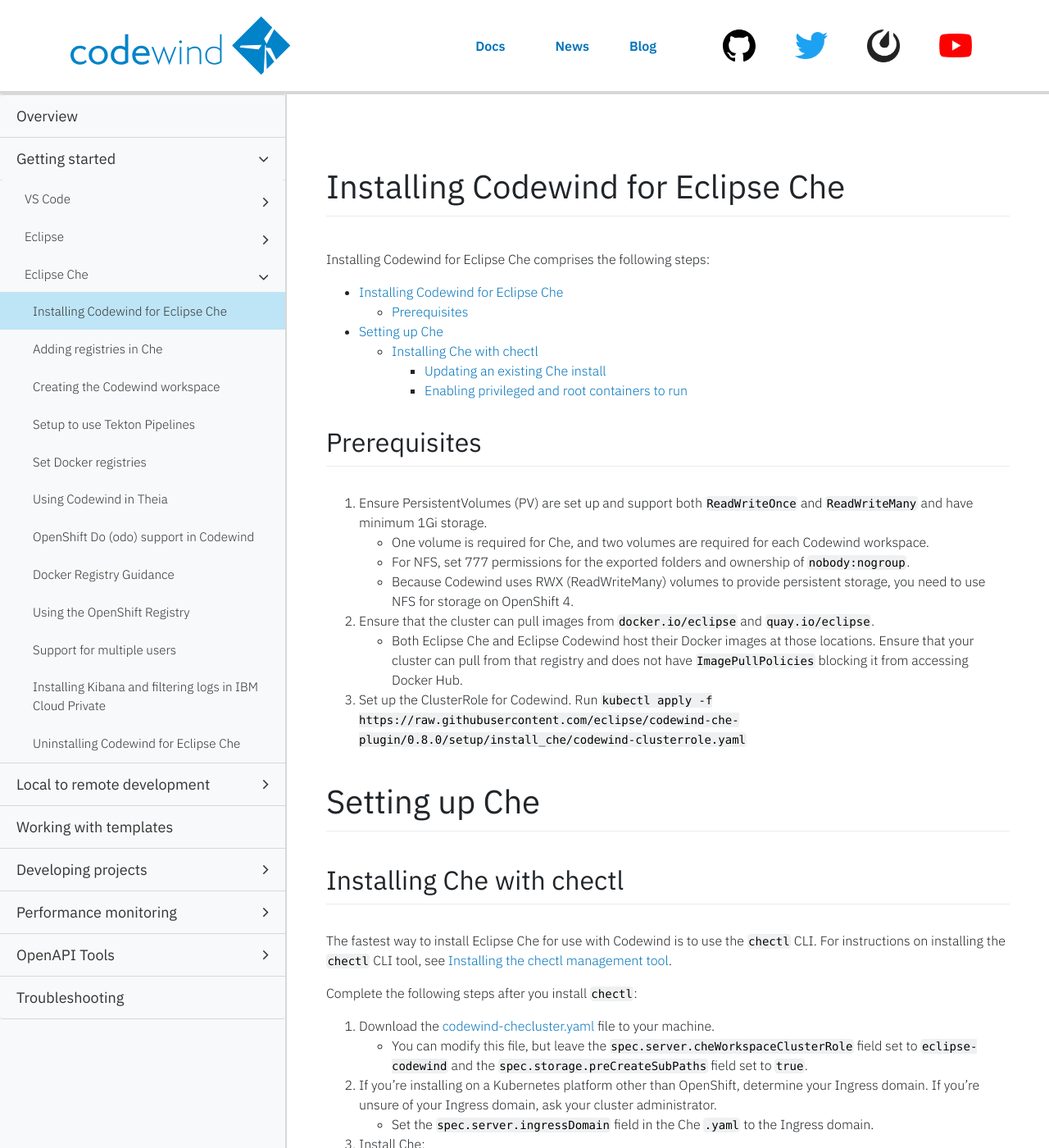
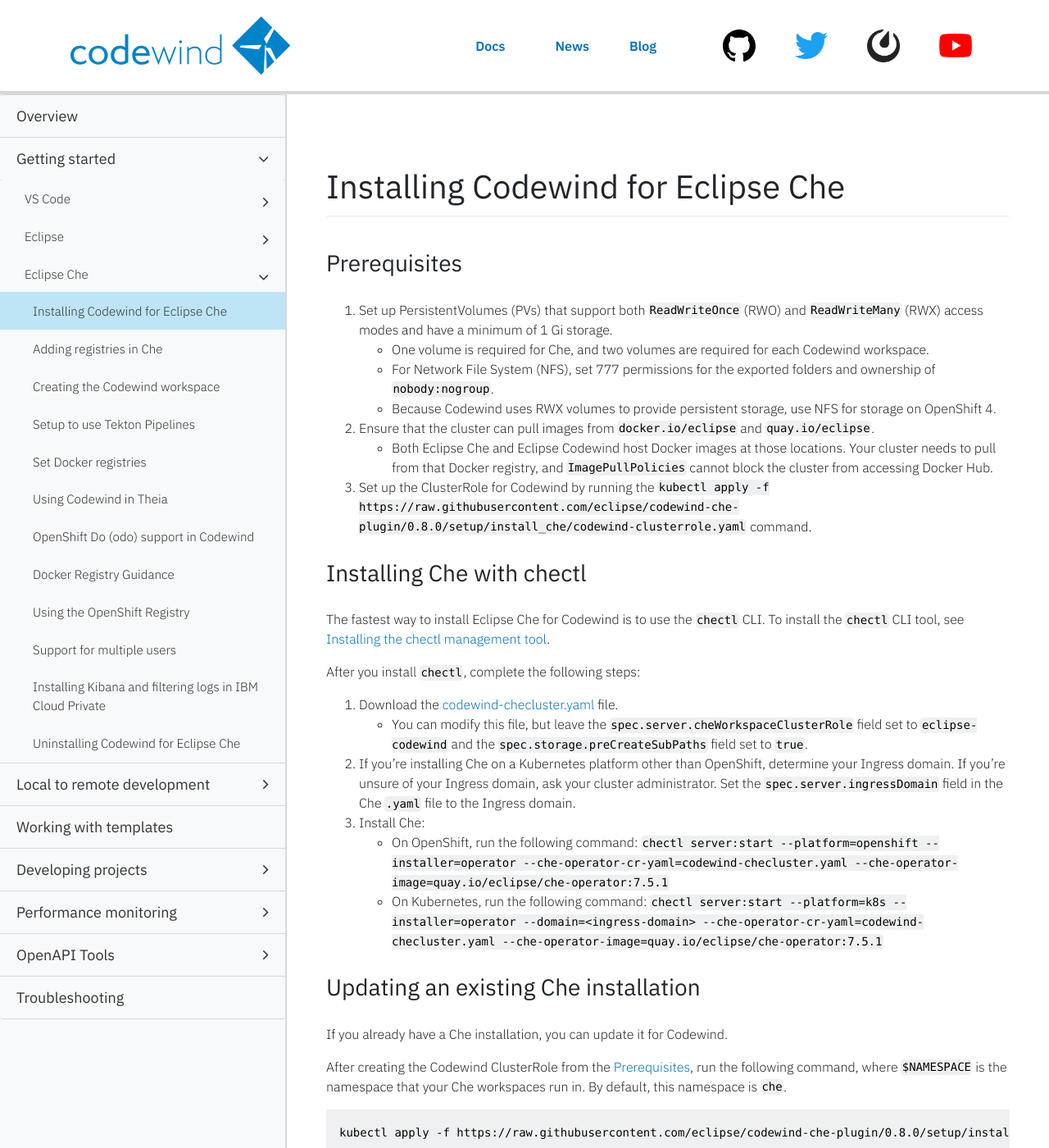
Before and after one commit to eclipse-archived/codewind-docs, a Jekyll site: the page built from docs/_documentations/mdt-che-installinfo.md, in a window 1280 px wide and 1400 px high. Shown: the whole window at 82% size. Built offline with Jekyll 4.4.1, drawn with Linux system fonts in a browser that asks for light colours; nearby versions of some CDN libraries; comment, search, counter and statistics services are not loaded; some of the changed text lies outside the part shown.

Commit message:
Grammar and style edits for installing Che
Signed-off-by: Sarah Ishida <sishida@us.ibm.com>

````diff
--- a/docs/_documentations/mdt-che-installinfo.md
+++ b/docs/_documentations/mdt-che-installinfo.md
@@ -1,61 +1,46 @@
 ---
 layout: docs
-title: Installing Codewind on the Cloud
-description: Installing Codewind on the Cloud
-keywords: build, deploy, IBM Cloud Private, install, installing, installation, chart, Helm, develop, cloud, public cloud, services, command line, cli, command, start, stop, update, open, delete, options, operation, devops, OpenShift, OKD
+title: Installing Codewind for Eclipse Che
+description: Installing Codewind for Eclipse Che
+keywords: build, deploy, install, installing, installation, chart, Helm, develop, cloud, public cloud, services, command line, cli, command, start, stop, update, open, delete, options, operation, devops, OpenShift, OKD
 duration: 1 minute
 permalink: mdt-che-installinfo
 type: document
-order: 20
-parent: root
 ---
 
 # Installing Codewind for Eclipse Che
 
-Installing Codewind for Eclipse Che comprises the following steps:
-- [Installing Codewind for Eclipse Che](#installing-codewind-for-eclipse-che)
-  - [Prerequisites](#prerequisites)
-- [Setting up Che](#setting-up-che)
-  - [Installing Che with chectl](#installing-che-with-chectl)
-    - [Updating an existing Che install](#updating-an-existing-che-install)
-    - [Enabling privileged and root containers to run](#enabling-privileged-and-root-containers-to-run)
+### Prerequisites
+1. Set up PersistentVolumes (PVs) that support both `ReadWriteOnce` (RWO) and `ReadWriteMany` (RWX) access modes and have a minimum of 1 Gi storage.
+   - One volume is required for Che, and two volumes are required for each Codewind workspace.
+   - For Network File System (NFS), set 777 permissions for the exported folders and ownership of `nobody:nogroup`.
+   - Because Codewind uses RWX volumes to provide persistent storage, use NFS for storage on OpenShift 4.
+2. Ensure that the cluster can pull images from `docker.io/eclipse` and `quay.io/eclipse`.
+   - Both Eclipse Che and Eclipse Codewind host Docker images at those locations. Your cluster needs to pull from that Docker registry, and `ImagePullPolicies` cannot block the cluster from accessing Docker Hub.
+3. Set up the ClusterRole for Codewind by running the `kubectl apply -f https://raw.githubusercontent.com/eclipse/codewind-che-plugin/0.8.0/setup/install_che/codewind-clusterrole.yaml` command.
 
-## Prerequisites
-1. Ensure PersistentVolumes (PV) are set up and support both `ReadWriteOnce` and `ReadWriteMany` and have minimum 1Gi storage.
-   - One volume is required for Che, and two volumes are required for each Codewind workspace.
-   - For NFS, set 777 permissions for the exported folders and ownership of `nobody:nogroup`.
-   - Because Codewind uses RWX (ReadWriteMany) volumes to provide persistent storage, you need to use NFS for storage on OpenShift 4.
-2. Ensure that the cluster can pull images from `docker.io/eclipse` and `quay.io/eclipse`.
-   - Both Eclipse Che and Eclipse Codewind host their Docker images at those locations. Ensure that your cluster can pull from that registry and does not have `ImagePullPolicies` blocking it from accessing Docker Hub.
-3. Set up the ClusterRole for Codewind. Run `kubectl apply -f https://raw.githubusercontent.com/eclipse/codewind-che-plugin/0.8.0/setup/install_che/codewind-clusterrole.yaml`
+### Installing Che with chectl
+The fastest way to install Eclipse Che for Codewind is to use the `chectl` CLI. To install the `chectl` CLI tool, see [Installing the chectl management tool](https://www.eclipse.org/che/docs/che-7/installing-the-chectl-management-tool/).
 
-# Setting up Che
-
-## Installing Che with chectl
-
-The fastest way to install Eclipse Che for use with Codewind is to use the `chectl` CLI. For instructions on installing the `chectl` CLI tool, see [Installing the chectl management tool](https://www.eclipse.org/che/docs/che-7/installing-the-chectl-management-tool/).
-
-Complete the following steps after you install `chectl`:
-
-1. Download the [codewind-checluster.yaml](https://github.com/eclipse/codewind-che-plugin/blob/0.8.0/setup/install_che/che-operator/codewind-checluster.yaml) file to your machine.
+After you install `chectl`, complete the following steps:
+1. Download the [codewind-checluster.yaml](https://github.com/eclipse/codewind-che-plugin/blob/0.8.0/setup/install_che/che-operator/codewind-checluster.yaml) file.
     - You can modify this file, but leave the `spec.server.cheWorkspaceClusterRole` field set to `eclipse-codewind` and the `spec.storage.preCreateSubPaths` field set to `true`.
-2. If you're installing on a Kubernetes platform other than OpenShift, determine your Ingress domain. If you're unsure of your Ingress domain, ask your cluster administrator.
-    - Set the `spec.server.ingressDomain` field in the Che `.yaml` to the Ingress domain.
+2. If you're installing Che on a Kubernetes platform other than OpenShift, determine your Ingress domain. If you're unsure of your Ingress domain, ask your cluster administrator. Set the `spec.server.ingressDomain` field in the Che `.yaml` file to the Ingress domain.
 3. Install Che:
     - On OpenShift, run the following command: `chectl server:start --platform=openshift --installer=operator --che-operator-cr-yaml=codewind-checluster.yaml --che-operator-image=quay.io/eclipse/che-operator:7.5.1`
     - On Kubernetes, run the following command: `chectl server:start --platform=k8s --installer=operator --domain=<ingress-domain> --che-operator-cr-yaml=codewind-checluster.yaml --che-operator-image=quay.io/eclipse/che-operator:7.5.1`
 
-### Updating an existing Che install
+### Updating an existing Che installation
+If you already have a Che installation, you can update it for Codewind.
 
-If you already have an existing Che install, it's relatively easy to update it for Codewind.
-
-After creating the Codewind ClusterRole in the prerequisites step, run the following command, where `$NAMESPACE` is the namespace your Che workspaces run in (by default `che`):
-`kubectl apply -f https://raw.githubusercontent.com/eclipse/codewind-che-plugin/0.8.0/setup/install_che/codewind-rolebinding.yaml -n $NAMESPACE`
+After creating the Codewind ClusterRole from the [Prerequisites](#prerequisites), run the following command, where `$NAMESPACE` is the namespace that your Che workspaces run in. By default, this namespace is `che`.
+```
+kubectl apply -f https://raw.githubusercontent.com/eclipse/codewind-che-plugin/0.8.0/setup/install_che/codewind-rolebinding.yaml -n $NAMESPACE
+```
 
 ### Enabling privileged and root containers to run
-
-Codewind is required to run as privileged and as root because it builds container images. If your cluster is running OpenShift, run the following commands where `<che namespace>` is the namespace into which you installed Che:
+Codewind needs to run as privileged and as root because it builds container images. If your cluster is running OpenShift, run the following commands, where `<che namespace>` is the namespace into which you installed Che.
 1. To enable privileged containers, enter `oc adm policy add-scc-to-group privileged system:serviceaccounts:<che namespace>`.
 2. To enable containers to run as root, enter `oc adm policy add-scc-to-group anyuid system:serviceaccounts:<che namespace>`.
 
-Next step: [Setup registries](mdt-che-setupregistries.html)
+Next step: [Adding registries in Che](mdt-che-setupregistries.html)
````
